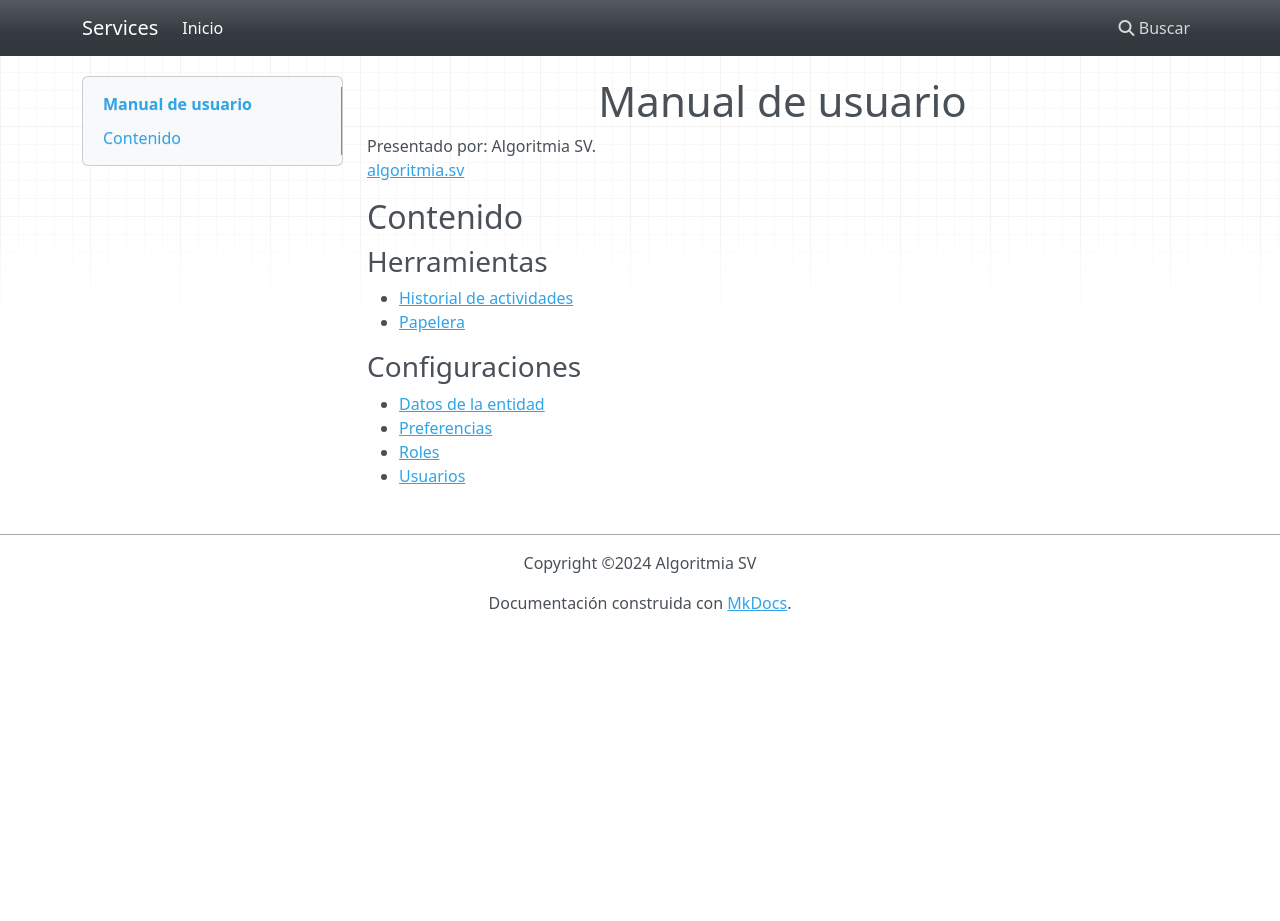
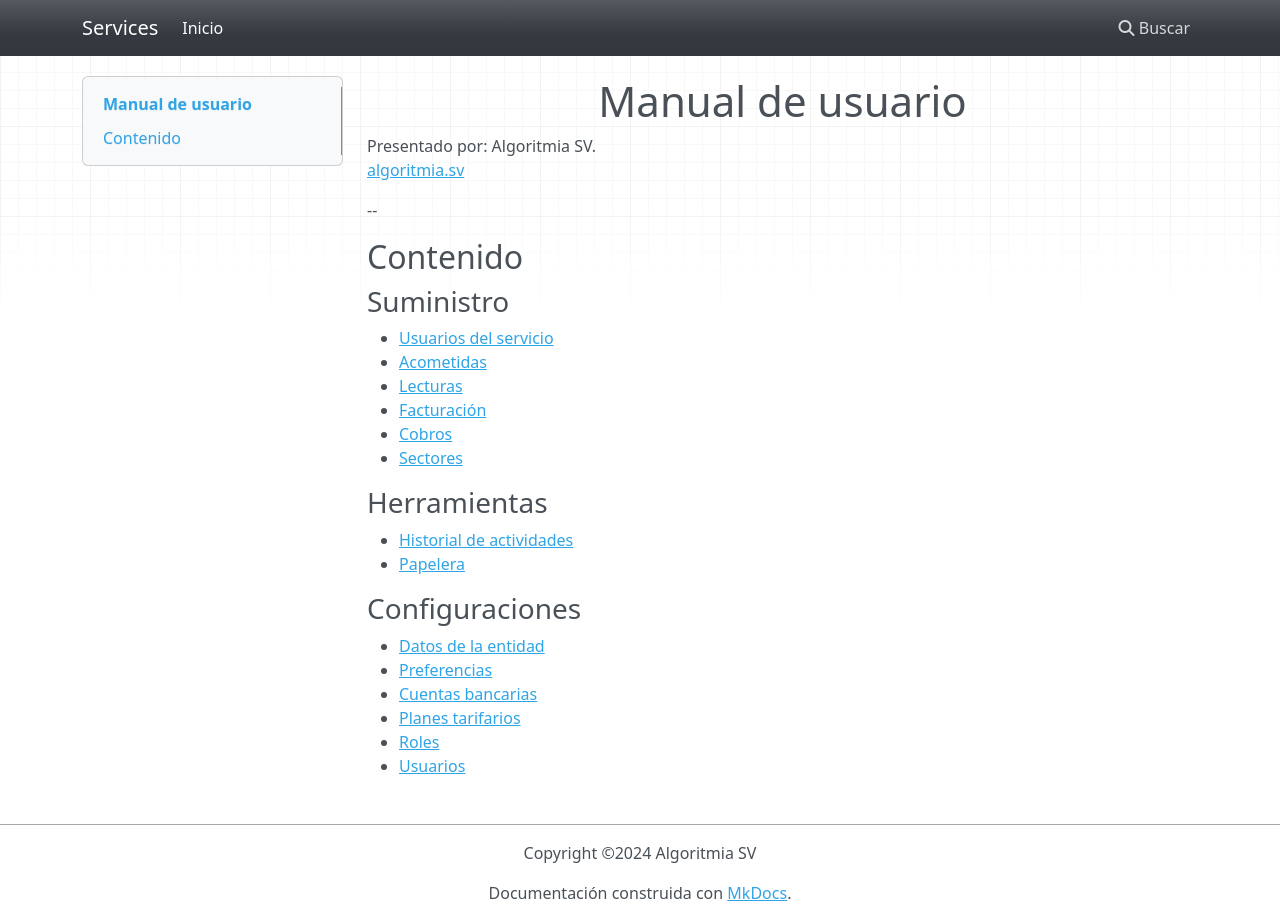
Before and after one commit to AlgoritmiaSV/servicesManual, an MkDocs documentation site: the page built from docs/index.md, in a window 1280 px wide and 921 px high. Built offline with MkDocs 1.6.1, drawn with Linux system fonts in a browser that asks for light colours; nearby versions of some CDN libraries.

Commit message:
Primeros avances en el módulo de suministro

```diff
--- a/docs/index.md
+++ b/docs/index.md
@@ -3,7 +3,18 @@
 Presentado por: Algoritmia SV.
 [algoritmia.sv](https://www.algoritmia.sv)
 
+--
+
 ## Contenido
+
+### Suministro
+
+- [Usuarios del servicio](suministro/usuarios.md)
+- [Acometidas](suministro/acometidas.md)
+- [Lecturas](suministro/lecturas.md)
+- [Facturación](suministro/facturacion.md)
+- [Cobros](suministro/cobros.md)
+- [Sectores](suministro/sectores.md)
 
 ### Herramientas
 
@@ -14,5 +25,7 @@ Presentado por: Algoritmia SV.
 
 - [Datos de la entidad](configuraciones/entidad.md)
 - [Preferencias](configuraciones/preferencias.md)
+- [Cuentas bancarias](configuraciones/cuentas-bancarias.md)
+- [Planes tarifarios](configuraciones/planes-tarifarios.md)
 - [Roles](configuraciones/roles.md)
 - [Usuarios](configuraciones/usuarios.md)
--- a/mkdocs.yml
+++ b/mkdocs.yml
@@ -9,12 +9,19 @@ nav:
   - Usuario: usuario.md
   - Suministro:
     - 'Usuarios de servicios': suministro/usuarios.md
+    - Acometidas: suministro/acometidas.md
+    - Facturación: suministro/facturacion.md
+    - Lecturas: suministro/lecturas.md
+    - Cobros: suministro/cobros.md
+    - Sectores: suministro/sectores.md
   - Herramientas:
     - 'Historial de actividades': herramientas/historial-actividades.md
     - 'Papelera de reciclaje': herramientas/papelera.md
   - Configuraciones:
     - 'Datos de la empresa': configuraciones/entidad.md
     - Preferencias: configuraciones/preferencias.md
+    - 'Cuentas bancarias': configuraciones/cuentas-bancarias.md
+    - 'Planes tarifarios': configuraciones/planes-tarifarios.md
     - Roles: configuraciones/roles.md
     - Usuarios: configuraciones/usuarios.md
 theme:
```
Also changed, not shown: docs/configuraciones/cuentas-bancarias.md (added, +1 -0 lines), docs/configuraciones/planes-tarifarios.md (added, +1 -0 lines), docs/suministro/acometidas.md (added, +1 -0 lines), docs/suministro/facturacion.md (added, +1 -0 lines), docs/suministro/sectores.md (added, +23 -0 lines), docs/suministro/cobros.md (added), docs/suministro/lecturas.md (added).
